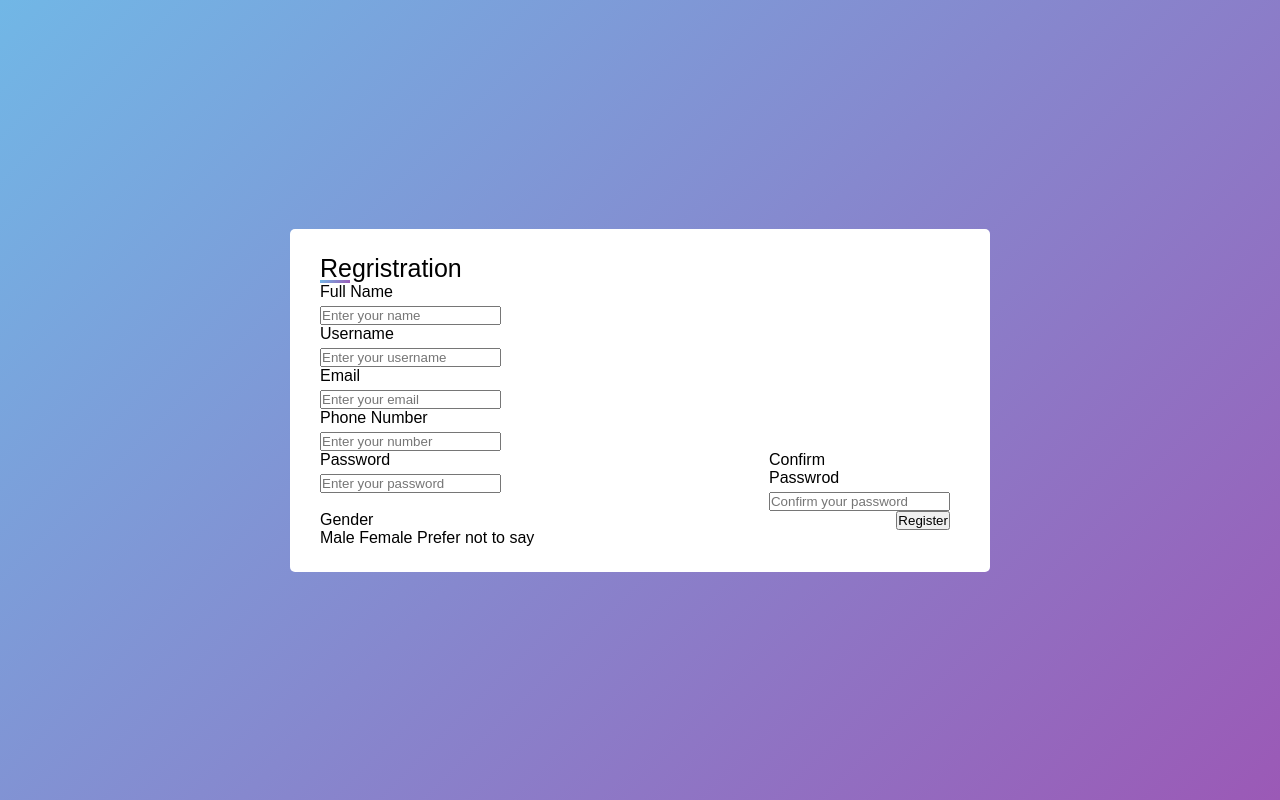
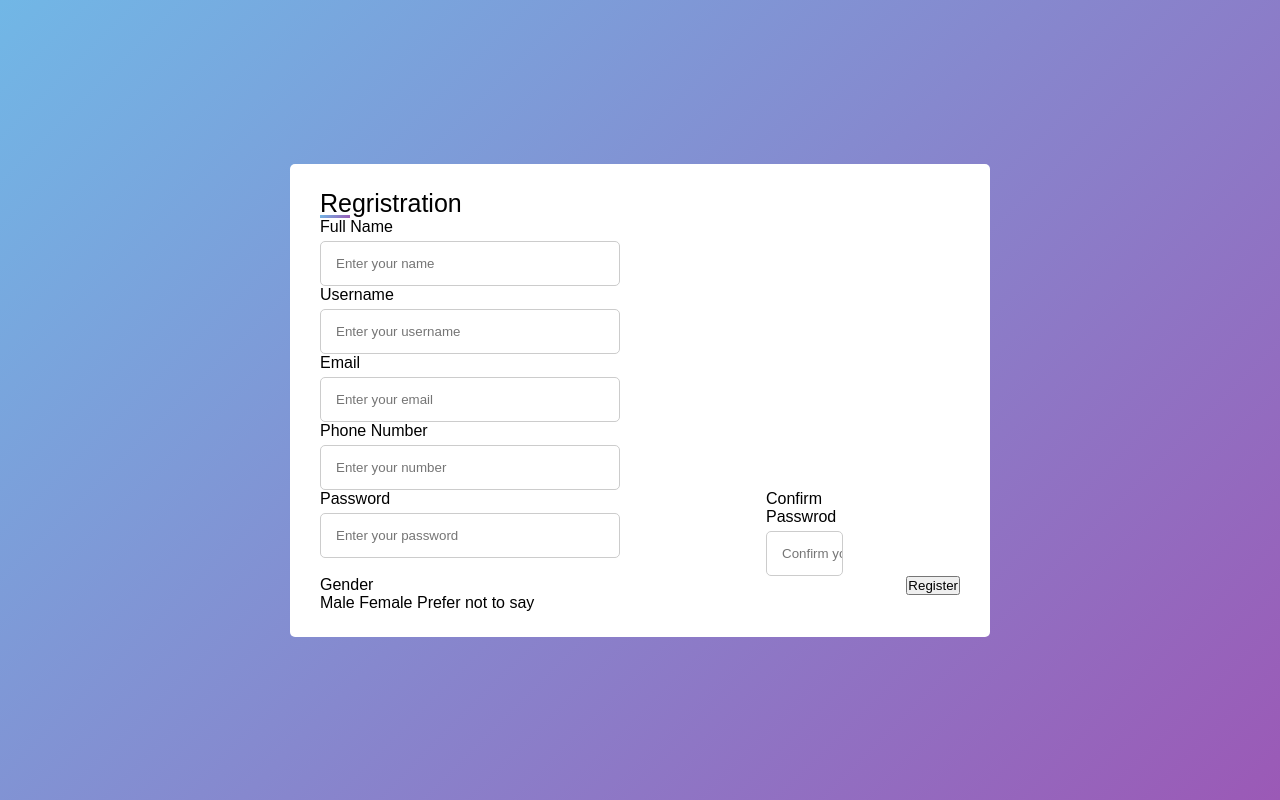
Before and after one commit to zishvn1/TP-20-02-2023, a PHP site: page /costumerlogin.html in a window 1280 px wide. Run offline with PHP 8.4, Linux system fonts and the light colour scheme.

Commit message:
Update style.css

```diff
--- a/style.css
+++ b/style.css
@@ -54,3 +54,12 @@ form .user-details .input-box{
     font-weight: 500;
     margin-bottom: 5px;
 }
+
+.user-details .input-box input{
+    height: 45px;
+    width: 100%;
+    outline: none;
+    border-radius: 5px;
+    border: 1px solid #ccc;
+    padding-left: 15px;
+}
```
